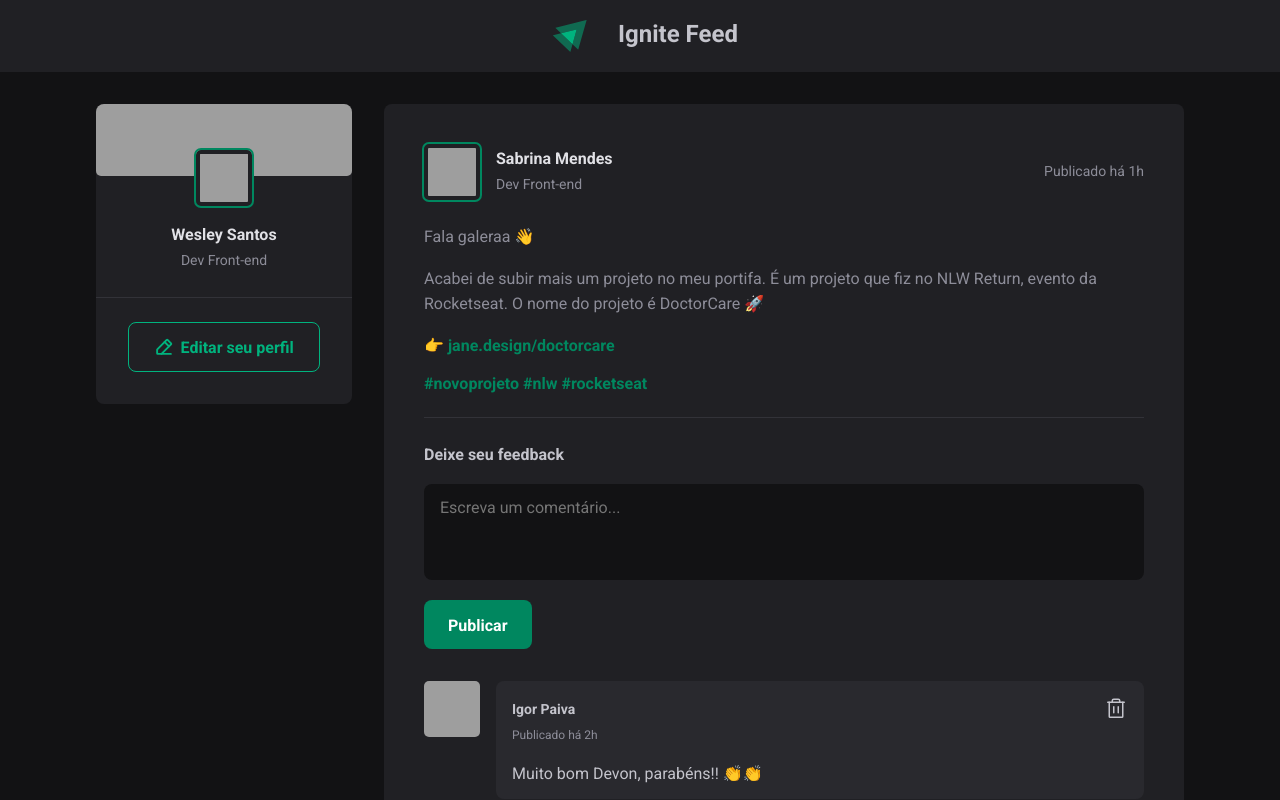
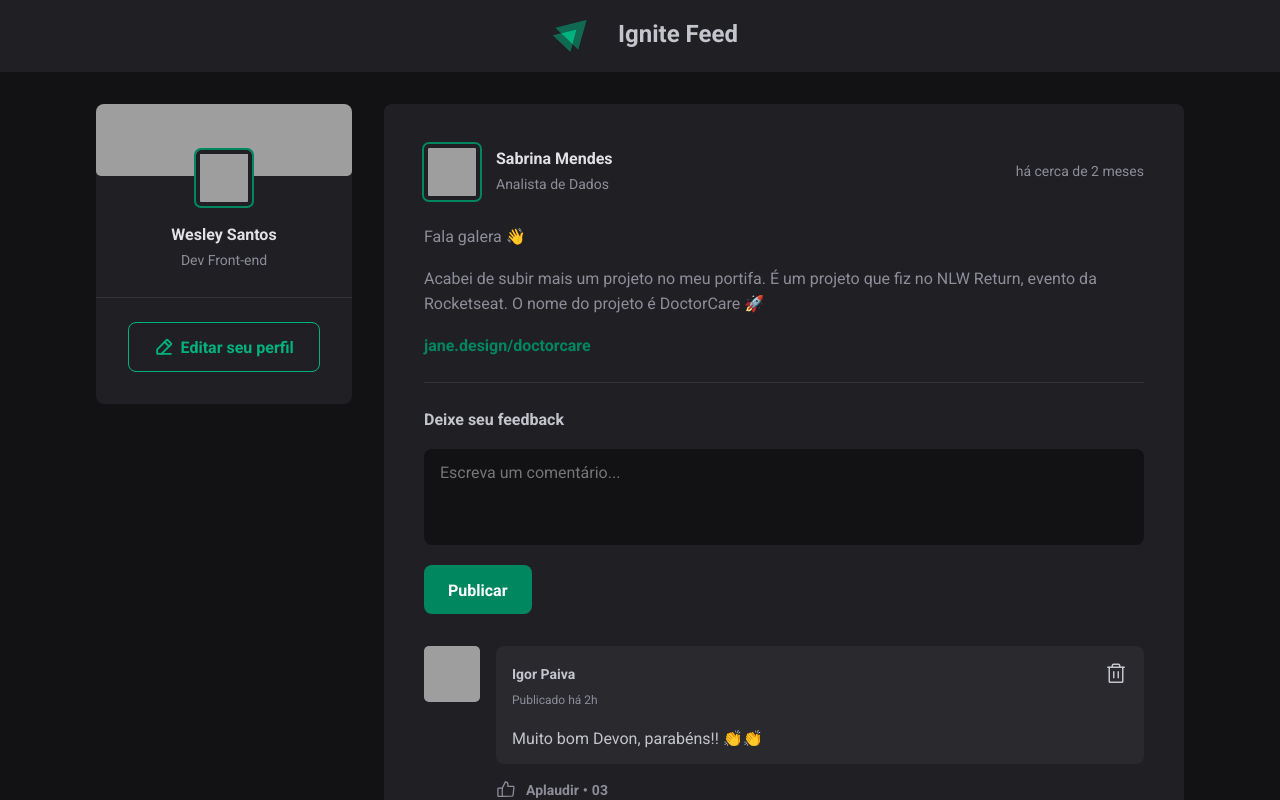
Before and after one commit to wesleysan7os/react-fundamentals, a React (Vite) app: page / in a window 1280 px wide. Shown: the top 800 px of the page. Built offline with nearby package versions, Linux system fonts and the light colour scheme; grey boxes are pictures that could not be loaded.

Commit message:
feat: Post component hydration

```diff
--- a/package.json
+++ b/package.json
@@ -10,6 +10,7 @@
     "preview": "vite preview"
   },
   "dependencies": {
+    "date-fns": "^2.30.0",
     "phosphor-react": "^1.4.1",
     "react": "^18.2.0",
     "react-css-modules": "^4.7.11",
--- a/src/App.jsx
+++ b/src/App.jsx
@@ -1,6 +1,45 @@
-import { Header, Sidebar, Post } from './components'
-import styles from './App.module.css'
-import './global.css'
+import { Header, Sidebar, Post } from "./components";
+import styles from "./App.module.css";
+import "./global.css";
+
+const posts = [
+  {
+    id: 1,
+    author: {
+      avatarUrl: "https://github.com/silvasabrina.png",
+      name: "Sabrina Mendes",
+      role: "Analista de Dados",
+    },
+    content: [
+      { type: "paragraph", content: "Fala galera 👋" },
+      {
+        type: "paragraph",
+        content:
+          "Acabei de subir mais um projeto no meu portifa. É um projeto que fiz no NLW Return, evento da Rocketseat. O nome do projeto é DoctorCare 🚀",
+      },
+      { type: "link", content: "jane.design/doctorcare" },
+    ],
+    publishedAt: new Date("2023-10-03 20:00:00"),
+  },
+  {
+    id: 2,
+    author: {
+      avatarUrl: "https://github.com/BrunoSobralDEV.png",
+      name: "Bruno Sobral",
+      role: "Desenvolvedor FullStack",
+    },
+    content: [
+      { type: "paragraph", content: "Fala galera 👋" },
+      {
+        type: "paragraph",
+        content:
+          "Acabei de subir mais um projeto no meu portifa. É um projeto que fiz no NLW Return, evento da Rocketseat. O nome do projeto é DoctorCare 🚀",
+      },
+      { type: "link", content: "jane.design/doctorcare" },
+    ],
+    publishedAt: new Date("2022-05-10 20:00:00"),
+  },
+];
 
 export const App = () => {
   return (
@@ -9,18 +48,19 @@
       <div className={styles.wrapper}>
         <Sidebar />
         <main>
-          <Post
-            author="Sabrina Mendes"
-            content="Um novo post muito legal"
-            source='https://github.com/silvasabrina.png'
-          />
-          <Post
-            author="Wesley Santos"
-            content="Lorem, ipsum dolor sit amet consectetur adipisicing elit. Maxime itaque quas corporis beatae veritatis, reprehenderit asperiores vitae quod possimus qui dignissimos unde deleniti consequatur quae, repellat debitis sunt, est rerum!"
-            source='https://github.com/wesleysan7os.png'
-          />
+          {posts &&
+            posts.map((post) => {
+              return (
+                <Post
+                  key={post.id}
+                  author={post.author}
+                  content={post.content}
+                  publishedAt={post.publishedAt}
+                />
+              );
+            })}
         </main>
       </div>
     </>
-  )
-}
+  );
+};
--- a/src/components/Post.jsx
+++ b/src/components/Post.jsx
@@ -1,36 +1,57 @@
-import { Avatar, Comment } from './index.js'
-import styles from './Post.module.css'
+import { format, formatDistanceToNow } from "date-fns";
+import ptBR from "date-fns/locale/pt-BR";
 
-export const Post = ({ author, content, source }) => {
+import { Avatar, Comment } from "./index.js";
+import styles from "./Post.module.css";
+
+export const Post = ({ author, content, publishedAt }) => {
+  const publishedDateFormatted = format(
+    publishedAt,
+    "d 'de' LLLL 'às' HH:mm'h'",
+    {
+      locale: ptBR,
+    }
+  );
+  const publishedDateRelativeToNow = formatDistanceToNow(publishedAt, {
+    locale: ptBR,
+    addSuffix: true,
+  });
+
   return (
     <article className={styles.post}>
       <header>
         <div className={styles.author}>
-          <Avatar source={source} hasBorder />
+          <Avatar source={author.avatarUrl} hasBorder />
           <div className={styles.authorInfo}>
-            <strong>{author}</strong>
-            <span>Dev Front-end</span>
+            <strong>{author.name}</strong>
+            <span>{author.role}</span>
           </div>
         </div>
         <time
-          title="11 de Maio às 08:13h"
-          dateTime="2022-05-11 08:13:00"
-        >Publicado há 1h</time>
+          title={publishedDateFormatted}
+          dateTime={publishedAt.toISOString()}
+        >
+          {publishedDateRelativeToNow}
+        </time>
       </header>
 
       <div className={styles.content}>
-        <p>Fala galeraa 👋</p>
-        <p>
-          Acabei de subir mais um projeto no meu portifa. É um projeto que fiz no NLW Return,
-          evento da Rocketseat. O nome do projeto é DoctorCare 🚀
-        </p>
-        <p>👉 <a href=''>jane.design/doctorcare</a></p>
-        <a href=''>#novoprojeto</a> <a href=''>#nlw</a> <a href=''>#rocketseat</a>
+        {content.map((line) => {
+          if (line.type === "paragraph") {
+            return <p>{line.content}</p>;
+          } else if (line.type === "link") {
+            return (
+              <p>
+                <a href="">{line.content}</a>
+              </p>
+            );
+          }
+        })}
       </div>
 
       <form className={styles.commentForm}>
         <strong>Deixe seu feedback</strong>
-        <textarea placeholder='Escreva um comentário...' />
+        <textarea placeholder="Escreva um comentário..." />
         <button type="submit">Publicar</button>
       </form>
 
@@ -40,5 +61,5 @@
         <Comment />
       </div>
     </article>
-  )
-}
+  );
+};
```
Also changed, not shown: 1 other file (tests, documents, lock files or other folders).
